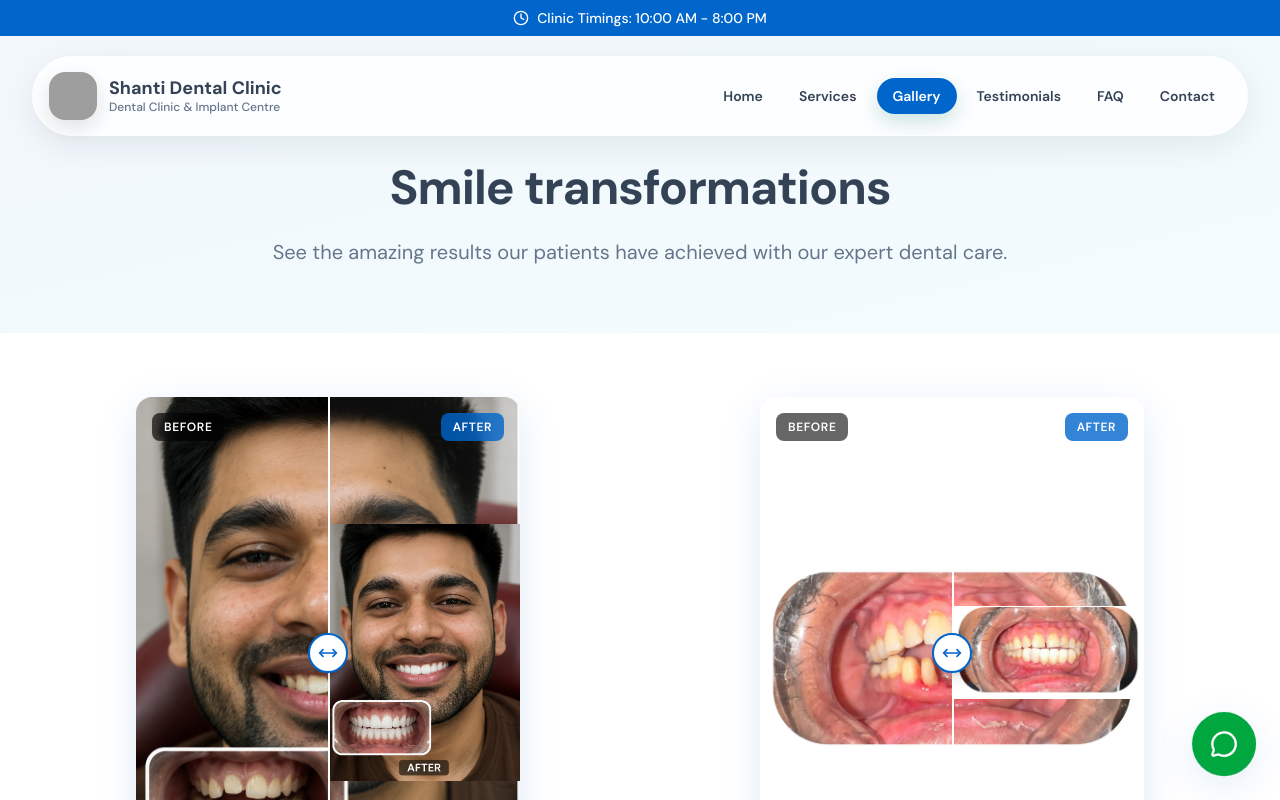
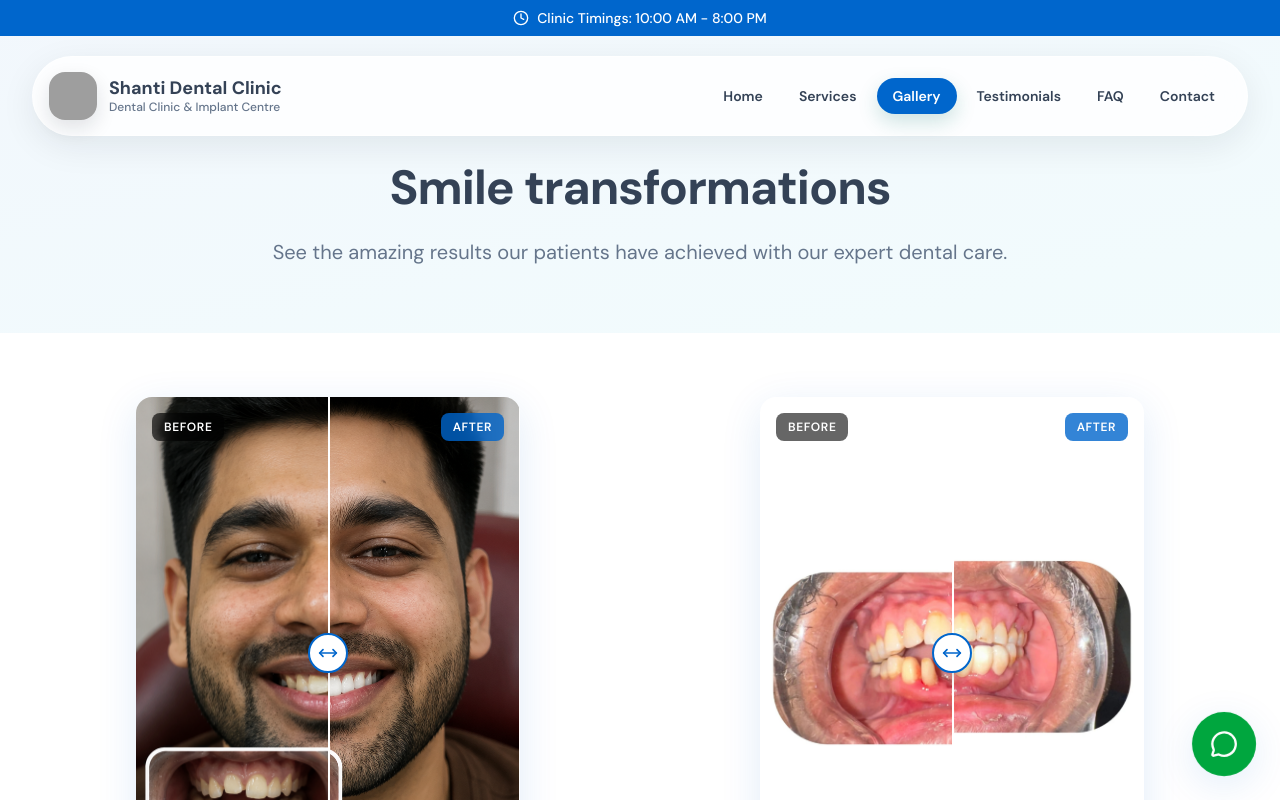
Before and after one commit to zerofydigital/shanti_clinic, a Next.js app: page /gallery in a window 1280 px wide. Shown: the top 800 px of the page. Built offline with nearby package versions, Linux system fonts and the light colour scheme; grey boxes are pictures that could not be loaded.

Commit message:
changes : gallary animation fix and some content change

```diff
--- a/src/components/BeforeAfterSlider.tsx
+++ b/src/components/BeforeAfterSlider.tsx
@@ -63,6 +63,8 @@ export default function BeforeAfterSlider({
     return () => setIsDragging(false);
   }, []);
 
+  const clipTransition = isDragging ? "none" : "clip-path 320ms cubic-bezier(.22,1,.36,1)";
+
   return (
     <div
       ref={containerRef}
@@ -79,41 +81,48 @@ export default function BeforeAfterSlider({
       onPointerUp={handlePointerUp}
       onPointerCancel={handlePointerUp}
     >
-      {/* Base (Before) image - fills the container */}
+      {/* Before image - full size, always. Clipped to show only the left portion. */}
       <img
         src={beforeImage}
         alt="Before Treatment"
         className="absolute inset-0 w-full h-full object-contain object-center pointer-events-none bg-muted/5"
+        style={{
+          clipPath: `inset(0 ${100 - sliderPosition}% 0 0)`,
+          transition: clipTransition,
+        }}
       />
 
-      {/* Before badge clipped to the visible before area */}
-      <div
-        className="absolute inset-y-0 left-0 pointer-events-none overflow-hidden"
-        style={{ width: `${sliderPosition}%`, transition: isDragging ? "none" : "width 320ms cubic-bezier(.22,1,.36,1)" }}
-      >
-        <div className="absolute top-4 left-4 bg-black/60 backdrop-blur-sm text-white text-xs font-semibold px-3 py-1.5 rounded-lg pointer-events-none uppercase tracking-wider">
+      {/* After image - full size, always, same dimensions as before image.
+          Clipped to show only the portion right of the slider. Because both
+          images are sized to the container (not a shrinking parent), neither
+          one is ever squeezed or distorted as sliderPosition changes. */}
+      <img
+        src={afterImage}
+        alt="After Treatment"
+        className="absolute inset-0 w-full h-full object-contain object-center pointer-events-none bg-muted/5"
+        style={{
+          clipPath: `inset(0 0 0 ${sliderPosition}%)`,
+          transition: clipTransition,
+        }}
+      />
+
+      {/* Before badge - only visible while the before region has room for it */}
+      {sliderPosition > 12 && (
+        <div className="absolute top-4 left-4 bg-black/60 backdrop-blur-sm text-white text-xs font-semibold px-3 py-1.5 rounded-lg pointer-events-none uppercase tracking-wider z-10">
           Before
         </div>
-      </div>
+      )}
 
-      {/* After image overlay (visible from slider to right edge) */}
-      <div
-        className="absolute inset-y-0 right-0 overflow-hidden pointer-events-none"
-        style={{ left: `${sliderPosition}%`, transition: isDragging ? "none" : "left 320ms cubic-bezier(.22,1,.36,1)" }}
-      >
-        <img
-          src={afterImage}
-          alt="After Treatment"
-          className="absolute inset-0 w-full h-full object-contain object-center pointer-events-none bg-muted/5"
-        />
-
-        <div className="absolute top-4 right-4 bg-primary/80 backdrop-blur-sm text-white text-xs font-semibold px-3 py-1.5 rounded-lg pointer-events-none uppercase tracking-wider">
+      {/* After badge - only visible while the after region has room for it */}
+      {sliderPosition < 88 && (
+        <div className="absolute top-4 right-4 bg-primary/80 backdrop-blur-sm text-white text-xs font-semibold px-3 py-1.5 rounded-lg pointer-events-none uppercase tracking-wider z-10">
           After
         </div>
-      </div>
+      )}
 
+      {/* Divider handle */}
       <div
-        className="absolute inset-y-0 w-0.5 bg-white pointer-events-none"
+        className="absolute inset-y-0 w-0.5 bg-white pointer-events-none z-20"
         style={{ left: `${sliderPosition}%`, transition: isDragging ? "none" : "left 320ms cubic-bezier(.22,1,.36,1)" }}
       >
         <div className="absolute top-1/2 -translate-y-1/2 -translate-x-1/2 w-10 h-10 rounded-full bg-white text-primary flex items-center justify-center shadow-lg transition-transform duration-200 group-hover:scale-110 active:scale-95 border-2 border-primary">
--- a/src/components/BookingModal.tsx
+++ b/src/components/BookingModal.tsx
@@ -293,7 +293,7 @@ export default function BookingModal({ isOpen, onClose }: BookingModalProps) {
               /* Appointment Form */
               <div className="p-6 sm:p-8">
                 <h2 className="text-2xl font-bold text-foreground mb-2">
-                  Shanti Dental Clinic
+                  Book an appointment
                 </h2>
                 <p className="text-muted-foreground mb-6">
                   Fill in your details and we&apos;ll get back to you soon.
--- a/src/components/ContactClient.tsx
+++ b/src/components/ContactClient.tsx
@@ -18,8 +18,8 @@ export default function ContactClient() {
     {
       icon: Phone,
       title: "Call us",
-      content: "9925120548",
-      link: "tel:9925120548",
+      content: "+919925120548",
+      link: "tel:+919925120548",
     },
     {
       icon: Mail,
```
